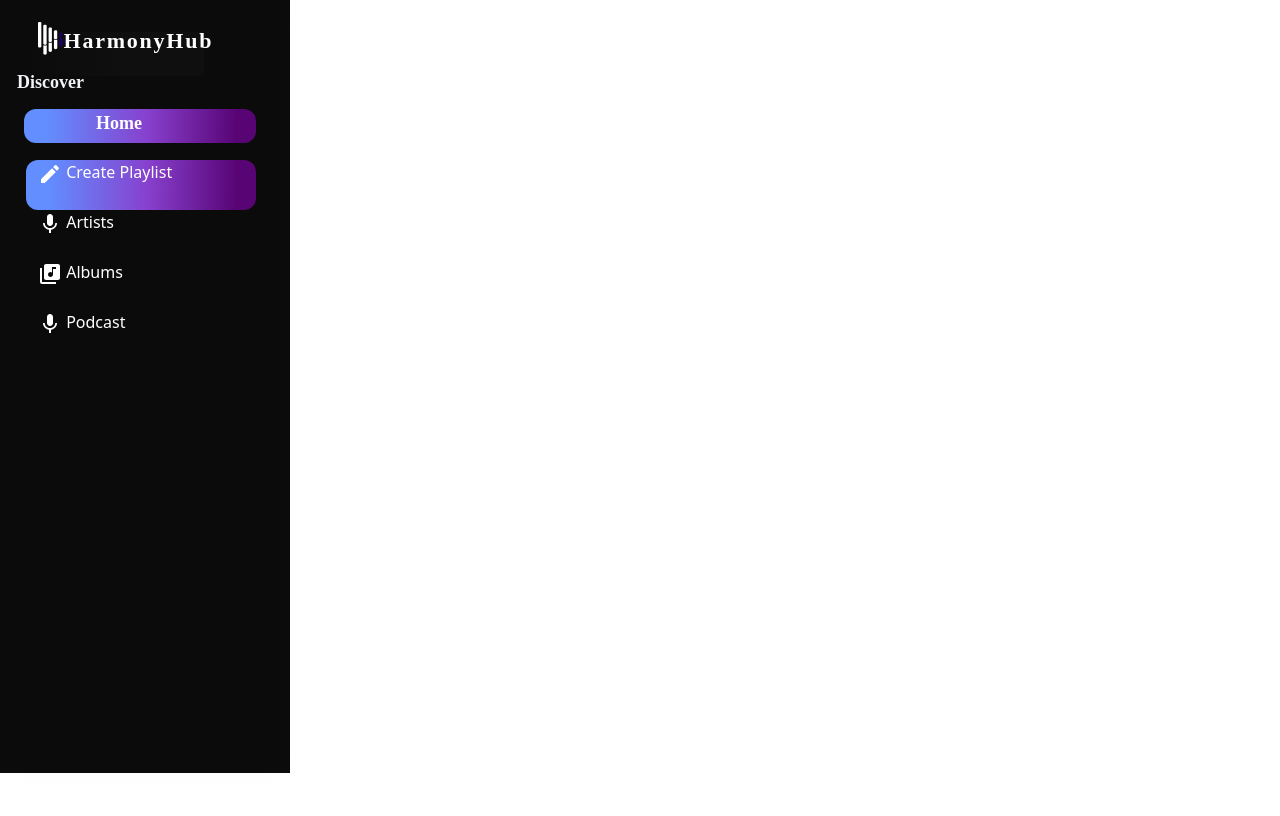
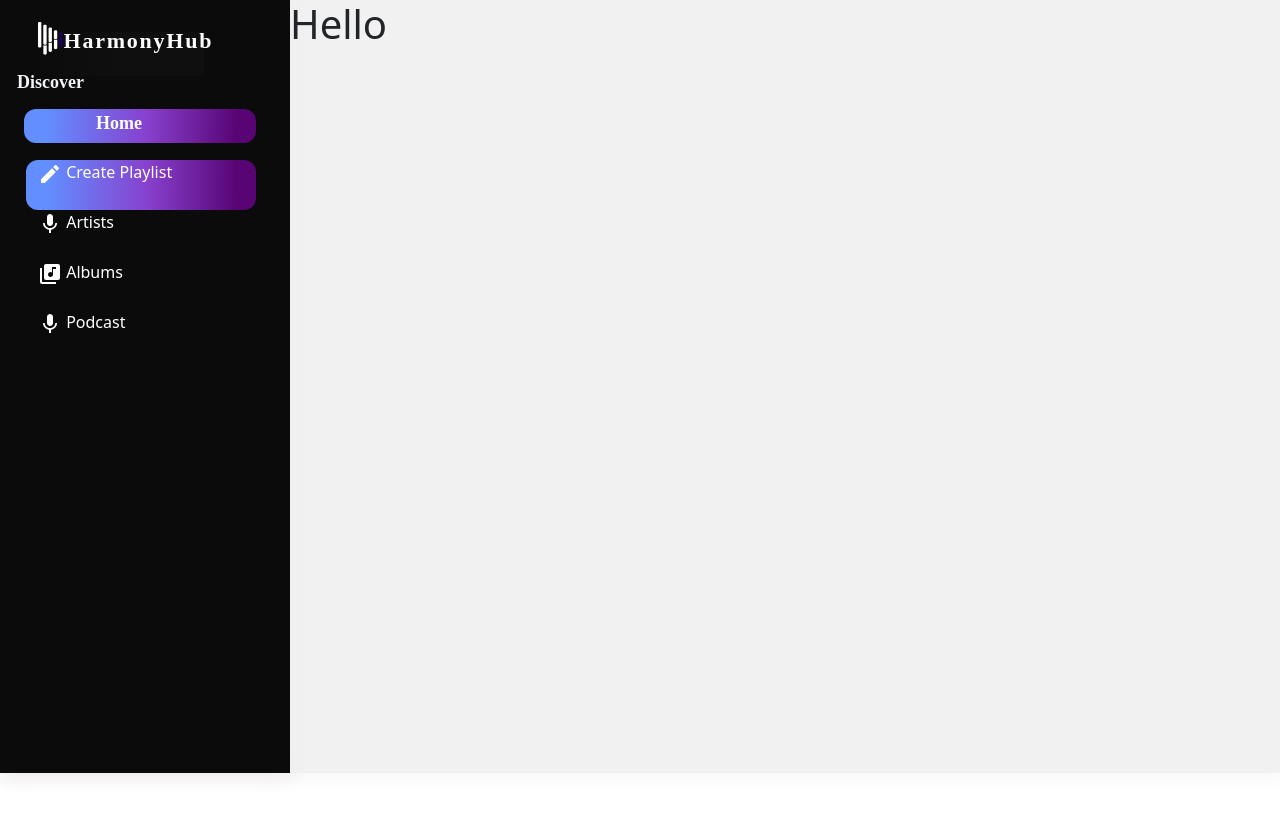
Before and after one commit to prkowshik/harmony-hub-fe, a React (Vite) app: page /create/playlist in a window 1280 px wide. Shown: the top 816 px of the page. Built offline with nearby package versions, Linux system fonts and the light colour scheme.

Commit message:
new component

```diff
--- a/package.json
+++ b/package.json
@@ -21,7 +21,10 @@
     "vite": "^5.0.0"
   },
   "dependencies": {
+    "@emotion/react": "^11.11.3",
+    "@emotion/styled": "^11.11.0",
     "@material-ui/icons": "^4.11.3",
+    "@mui/material": "^5.15.2",
     "bootstrap": "^5.3.2",
     "react-router-dom": "^6.21.1",
     "spotify-web-api-js": "^1.5.2"
--- a/src/components/CreatePlaylist/Playlist.css
+++ b/src/components/CreatePlaylist/Playlist.css
@@ -0,0 +1,6 @@
+.playlist-div{
+    background: #f1f1f1;
+    box-shadow: 0px 4px 20px rgb(244, 244, 244);
+    width: 100%;
+    height: 773px;
+}
--- a/src/components/CreatePlaylist/Playlist.tsx
+++ b/src/components/CreatePlaylist/Playlist.tsx
@@ -1,5 +1,7 @@
 import './Playlist.css'
 import SideBar from '../SideBar/SideBar';
+import Box from '@mui/material/Box';
+import TextField from '@mui/material/TextField';
 
 export default function Playlist(){
 
@@ -8,6 +10,10 @@ export default function Playlist(){
     return (
         <>
         <SideBar/>
+        <div className='playlist-div'>
+            <h1>Hello</h1>
+
+        </div>
 
 
     </>
--- a/src/components/SideBar/SideBar.css
+++ b/src/components/SideBar/SideBar.css
@@ -9,7 +9,7 @@
     height: 773px;
 
     background: #0b0b0b;
-    box-shadow: 0px 4px 20px rgba(244, 244, 244, 0.107);
+    box-shadow: 0px 4px 20px rgb(240, 235, 235);
 
     /* Inside auto layout */
     flex: none;
--- a/src/components/SideBar/SideBar.tsx
+++ b/src/components/SideBar/SideBar.tsx
@@ -5,10 +5,8 @@ import LibraryMusicIcon from '@material-ui/icons/LibraryMusic';
 import { useState } from 'react';
 
 function NavigationBar(){
-    const [selectedItem, setSelectedItem] = useState(null);
 
     const handleItemClick = (key, link) =>{
-        setSelectedItem(key);
         {window.location.pathname=link}
     }
 
```
Also changed, not shown: 1 other file (tests, documents, lock files or other folders).
